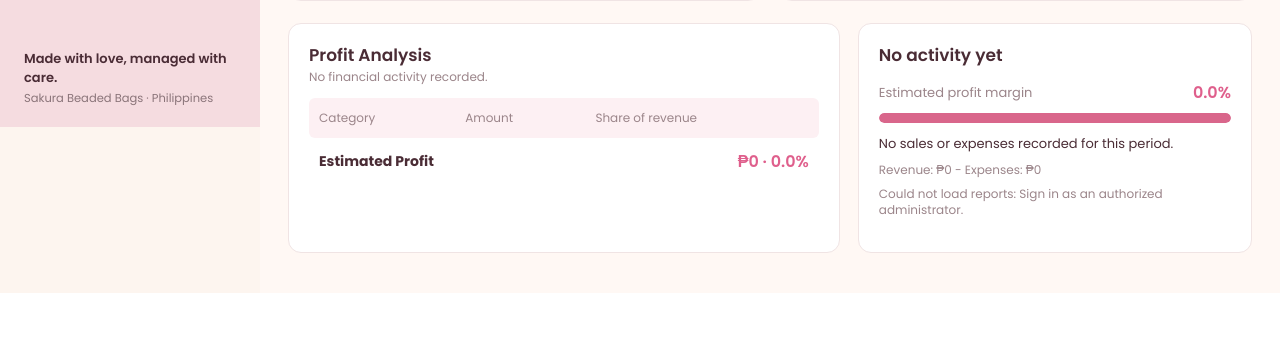
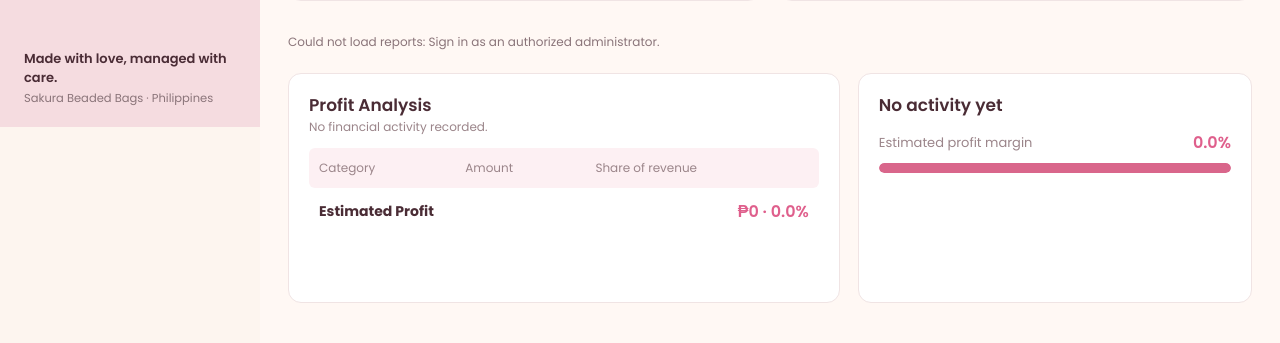
Before and after one commit to jamesmateoxzy-wq/Sakura-Beaded-Bags, a PHP site: page /reports.php in a window 1280 px wide. Shown: the part 673-1016 px from the top of the page. Before the commit the page ends 966 px from the top, so only its background shows below. Run offline with PHP 8.4, Linux system fonts and the light colour scheme; the visitor is signed in with stand-in values (Sample User, id 1); lists and menus that the app fills with data are empty.

Commit message:
Address final QA photo, reporting, refund and FIFO feedback

```diff
--- a/admin/reports.php
+++ b/admin/reports.php
@@ -81,6 +81,7 @@ try { $business=sbb_optional_settings(sbb_db()); } catch (Throwable $e) { $busin
       <p class="rep-empty" id="repComparisonEmpty" hidden>No revenue or expenses recorded.</p>
     </section>
   </div>
+  <p id="repPrepared" class="note" role="status">Loading financial data from MySQL…</p>
   <div class="rep-analysis-grid">
     <section class="card rep-analysis-card">
       <div class="rep-analysis-heading"><h2>Profit Analysis</h2><p id="repAnalysisSubtitle">No financial activity recorded.</p></div>
@@ -95,9 +96,6 @@ try { $business=sbb_optional_settings(sbb_db()); } catch (Throwable $e) { $busin
       <h2 id="repGlanceTitle">No activity yet</h2>
       <div class="rep-margin-row"><span>Estimated profit margin</span><strong id="repMargin">0.0%</strong></div>
       <div class="rep-margin-track"><span id="repMarginBar"></span></div>
-      <p id="repGlanceText">No sales or expenses recorded for this period.</p>
-      <small id="repCalculation">Revenue: ₱0 - Expenses: ₱0</small>
-      <small id="repPrepared">No report data yet · Currency: PHP (₱)</small>
     </section>
   </div>
 </section>
```
